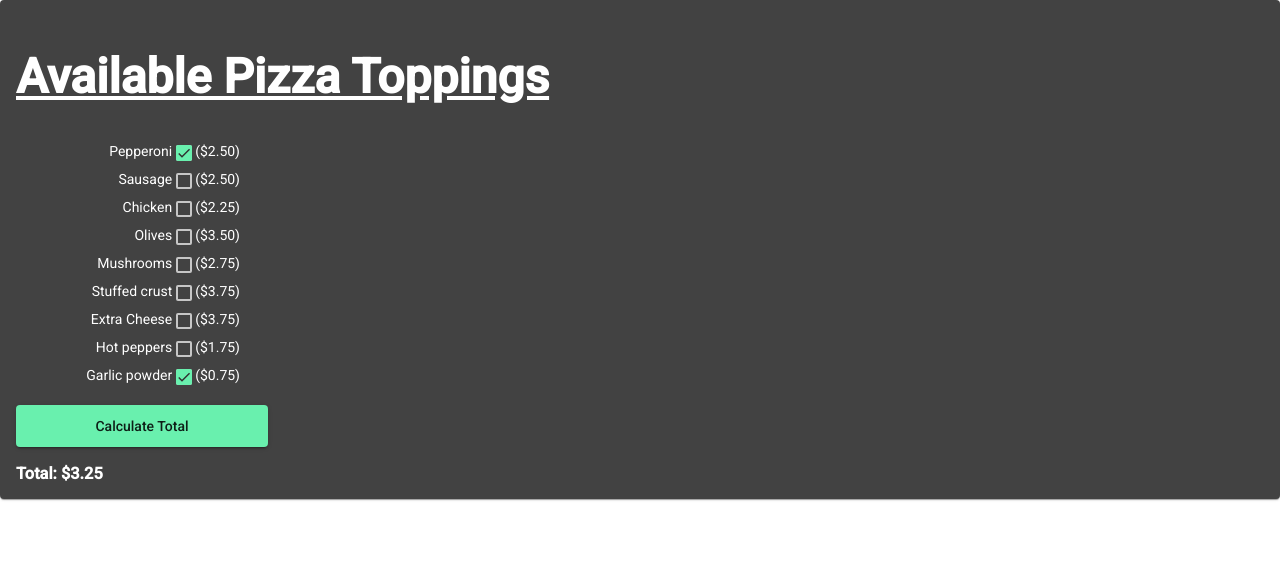
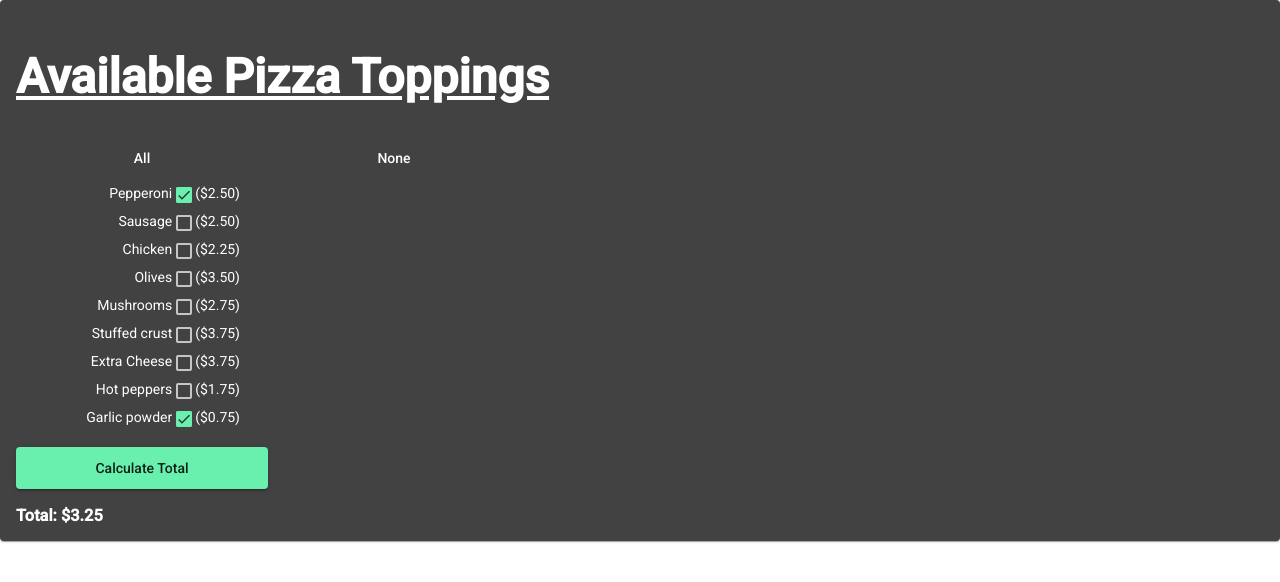
Before and after one commit to 2019-fall-jsf-th/components, an Angular app: page / in a window 1280 px wide. Shown: the top 582 px of the page. Built offline with nearby package versions, Linux system fonts and the light colour scheme.

Commit message:
Add Check All and None buttons and methods

```diff
--- a/src/app/pizza-topping/pizza-topping.component.html
+++ b/src/app/pizza-topping/pizza-topping.component.html
@@ -4,6 +4,14 @@
             <h1>Available Pizza Toppings</h1>
         </mat-card-title>
         <mat-card-content>
+            <button
+                mat-button
+                (click)='checkAll()'
+            >All</button>
+            <button
+                mat-button
+                (click)='uncheckAll()'
+            >None</button>
 
     <div id="toppingChoices"
         *ngFor='let pt of availablePizzaToppings'
--- a/src/app/pizza-topping/pizza-topping.component.ts
+++ b/src/app/pizza-topping/pizza-topping.component.ts
@@ -29,6 +29,16 @@ export class PizzaToppingComponent implements OnInit {
     ;
   }
 
+  checkAll() {
+      this.availablePizzaToppings = this.availablePizzaToppings
+          .map(x => ({ ...x, checked: true }));
+  }
+
+  uncheckAll() {
+    this.availablePizzaToppings = this.availablePizzaToppings
+        .map(x => ({ ...x, checked: false }));
+  }
+
   ngOnInit() {
       // don't ever use "new", let Angular inject instead
       // const pizzaService = new PizzaService();
```
